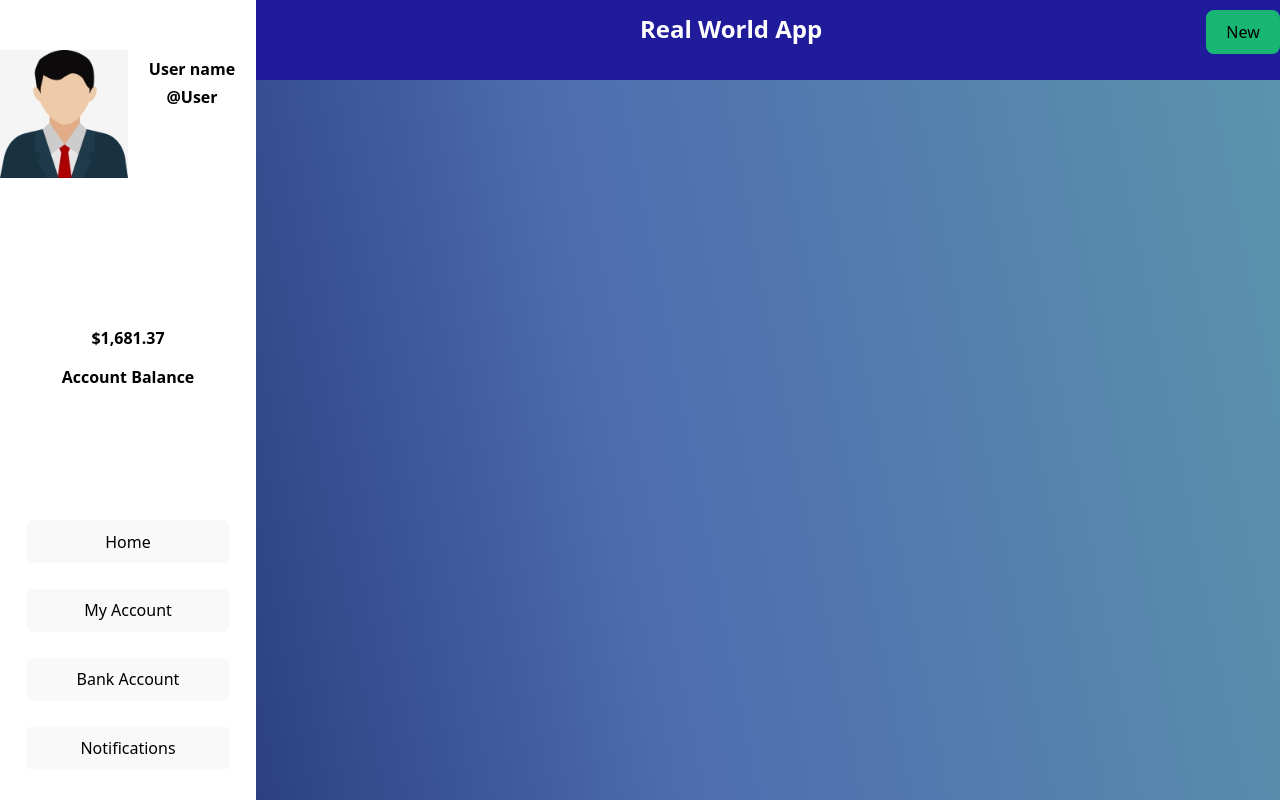
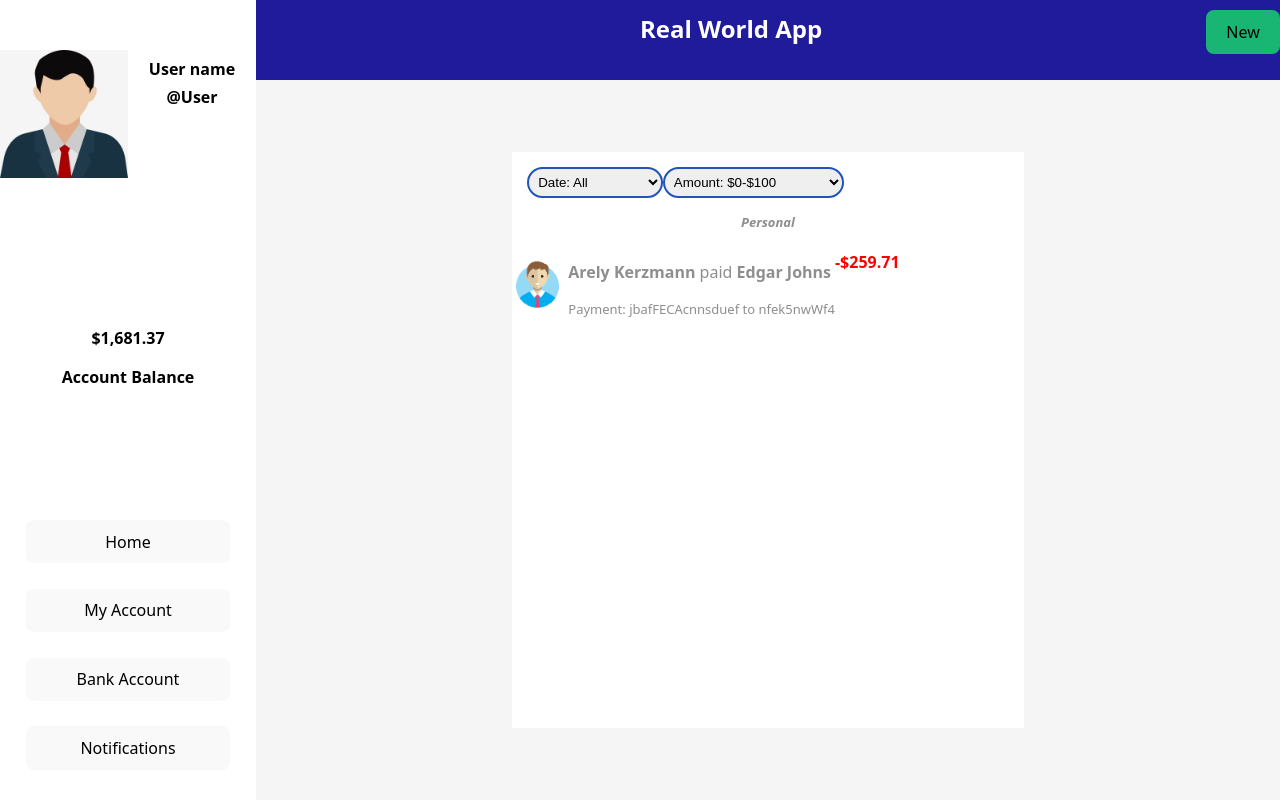
Before and after one commit to NataliaPobleteI/BankAssesment, a React (Vite) app in the folder Front/BankAssesment/: page /myAccount in a window 1280 px wide. Built offline with nearby package versions, Linux system fonts and the light colour scheme.

Commit message:
Add MyAccount and TransferCard

```diff
--- a/Front/BankAssesment/src/AccountCard.css
+++ b/Front/BankAssesment/src/AccountCard.css
@@ -6,6 +6,7 @@
     margin-right: 5%;
     margin-top: 3%;
     justify-content: space-between;
+
 }
 
 h2{
--- a/Front/BankAssesment/src/App.jsx
+++ b/Front/BankAssesment/src/App.jsx
@@ -10,6 +10,7 @@ import { Register } from "./Register";
 import { SideMenu } from './SideMenu';
 import { TopNavbar } from './TopNavbar';
 import { UserDataPage } from './UserDataPage';
+import { MyAccountPage } from './MyAccountPage';
 
 function App() {
   const [currentForm, setCurrentForm] = useState('login');
@@ -23,6 +24,7 @@ function App() {
       <SideMenu/>
       <TopNavbar/>
         <Routes>
+          <Route path="/myAccount" element={<MyAccountPage/>} />
           <Route path="/signup" element={<Login/>} />
           <Route path='/' element={<UserDataPage />} />
         </Routes>
--- /dev/null
+++ b/Front/BankAssesment/src/MyAccountPage.css
@@ -0,0 +1,31 @@
+.containerPage{
+    background-color: whitesmoke;
+
+    width:80%;
+    position: absolute;
+      bottom: 0; right: 0; top:10%;
+}
+#accountsContainer
+{
+    background-color:white;
+
+    position: absolute;
+    bottom: 10%; ;right: 25%; top:10%; left: 25%;
+
+}
+#dropDown{
+    display: flex;
+    margin:3%;
+    justify-content:flex-start;
+}
+
+select{
+    border-radius: 25px;
+    border: 2px solid #2054bb;
+    padding: 1%;
+
+}
+
+.greyText{
+    color: rgb(143, 142, 142);
+}
--- /dev/null
+++ b/Front/BankAssesment/src/MyAccountPage.jsx
@@ -0,0 +1,63 @@
+import { useState } from 'react'
+import reactLogo from './assets/react.svg'
+import viteLogo from '/vite.svg'
+import './MyAccountPage.css'
+import { AccountCard } from './AccountCard'
+import { TransferCard } from './TransferCard'
+
+
+export const initialAccounts = [
+    { name: "O'Hara - Labadie Bank"},
+
+  ]
+
+
+export const MyAccountPage = () => {
+
+
+
+    const [accounts, setAccounts] = useState(initialAccounts);
+
+
+    const handleCreate = () => {
+        setAccounts([
+            ...accounts,
+            { name: "O'Hara - Labadie Bank"}
+          ]);
+
+    }
+return(
+
+    <div className='containerPage'>
+        <div id='accountsContainer'>
+            <div id='dropDown'>
+                <select id="dateDropdown">
+                    <option>Date: All</option>
+                    <option>Date: Last hour</option>
+                    <option>Date: 24 hours</option>
+                    <option>Date: Last Month</option>
+                </select>
+                <select id="amountDorpdown">
+                    <option>Amount: $0-$100</option>
+                    <option>Amount: $100-$1,000</option>
+                    <option>Amount: $1,000-$10,000</option>
+                </select>
+            </div>
+            <h2 className='greyText'> Personal </h2>
+            <div>
+            {
+                accounts.map((e, i) => {
+                        return (
+                        <div key={e.id} >
+                            { <TransferCard name={e.name}/> }
+                        </div>
+
+                )
+                })
+            }
+            </div>
+        </div>
+    </div>
+
+    )
+}
--- a/Front/BankAssesment/src/TopNavbar.css
+++ b/Front/BankAssesment/src/TopNavbar.css
@@ -15,35 +15,12 @@
 }
 
 
-.logo-solera {
-    width: 24%;
-    background: linear-gradient(to bottom, #2e2b78 10%, #3e2c78 20%, #4e2d78 30%, #5e2e78 40%, #6e2f78 50%,
-             #7e3078 60%, #8e3178 70%, #9e3278 80%, #ae3378 90%, #be3478 100%);
-    border-bottom: 3px solid black;
-    border-radius: 50%;
-}
-
-@keyframes spin {
-    0% {transform: rotateY(0);}
-    100% {transform: rotateY(360deg)}
-}
-
-.logo-solera-img {
-     animation: spin 5s linear infinite;
-}
-.boton {
-    width: 100%;
-}
 #newButton{
     background-color: #18b672;
     align-self: flex-end center;
 }
 .elh1 {
-    /* margin-top:3%;
-    color:white;
-    font-size: 150%;
 
-    font-weight: 500; */
     color:white;
     font-size: 150%;
 
--- /dev/null
+++ b/Front/BankAssesment/src/TransferCard.css
@@ -0,0 +1,43 @@
+
+#transfer{
+    display: flex;
+   align-content: space-around;
+    border-color: grey;
+
+}
+.imgContainer{
+    width: 10%;
+    height: 10%;
+    align-self: center;
+}
+
+.image {
+    max-height:100%;
+    max-width:100%;
+
+    min-width: 40%;
+}
+
+.fdf{
+    max-height:100%;
+    max-width:100%;
+    margin-left: 1%;
+}
+.tranferText{
+   text-align: left;
+   font-size: 2vh;
+}
+.payment{
+    font-size: small;
+
+    text-align: left;
+}
+.money{
+
+    align-self: baseline left;
+}
+
+.money>h1{
+    color:red;
+    font-size: medium;
+}
--- /dev/null
+++ b/Front/BankAssesment/src/TransferCard.jsx
@@ -0,0 +1,30 @@
+import React from 'react'
+import './TransferCard.css'
+import userImage from './assets/transferUser.png'
+
+
+
+
+export const TransferCard = ({name}) => {
+
+    return (
+        <div id='transfer'>
+            <div className="imgContainer">
+                <img src={userImage} className="image"/>
+            </div>
+            <div className='fdf'>
+                <p className='greyText tranferText '>
+                    <b>Arely Kerzmann </b> paid <b>Edgar Johns</b>
+                </p>
+
+                <p className='greyText  payment' >
+                    Payment: jbafFECAcnnsduef to nfek5nwWf4
+                </p>
+
+            </div>
+            <div className='money'>
+                <h1>-$259.71</h1>
+            </div>
+        </div>
+    )
+  }
--- a/Front/BankAssesment/src/UserDataPage.css
+++ b/Front/BankAssesment/src/UserDataPage.css
@@ -3,7 +3,7 @@
 
     width:80%;
     position: absolute;
-      bottom: 0; ;right: 0; top:10%;
+      bottom: 0; right: 0; top:10%;
 }
 #accountsContainer
 {
```
Also changed, not shown: Front/BankAssesment/src/assets/transferUser.png (added).
